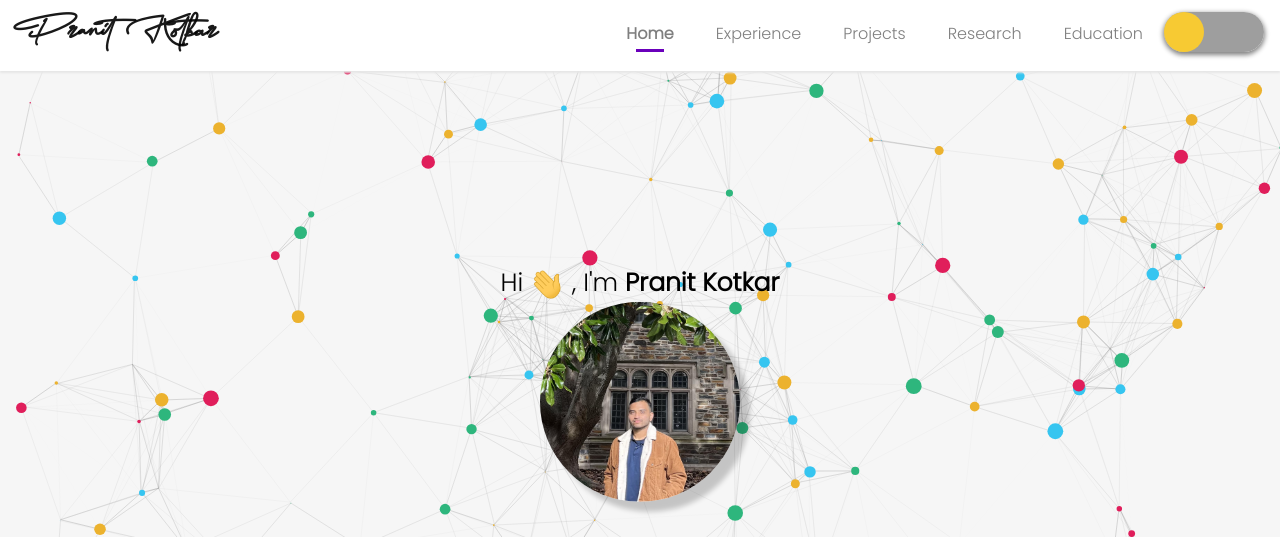
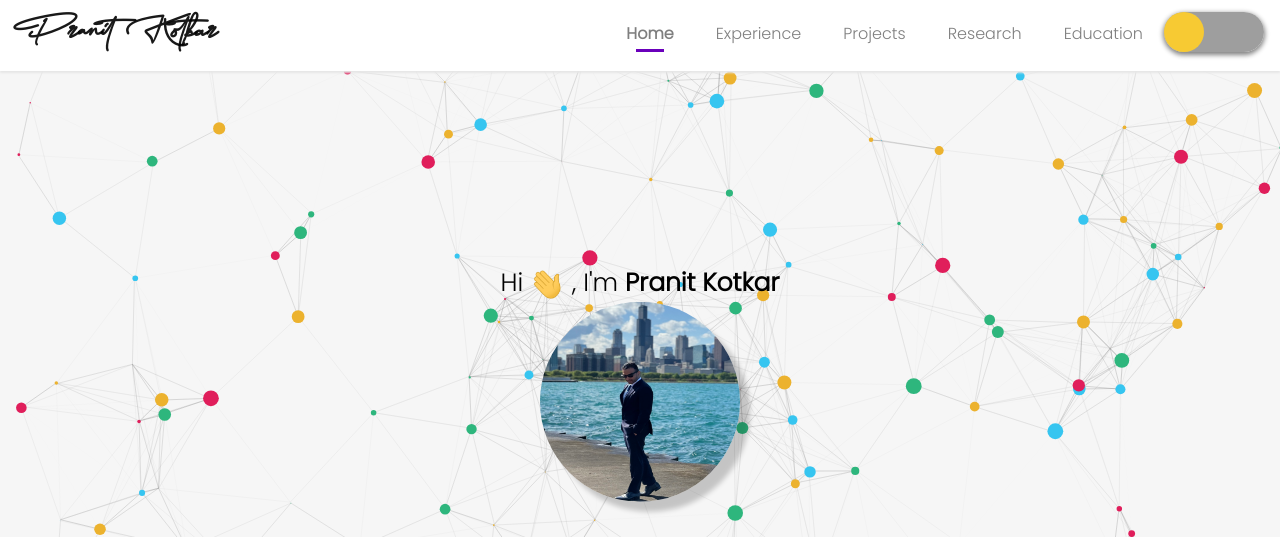
Before and after one commit to pranitkotkar/pk, a plain HTML site: page index.html in a window 1280 px wide. Shown: the top 537 px of the page. Drawn offline with nearby package versions, Linux system fonts and the light colour scheme; grey boxes are pictures that could not be loaded; animation ran at ten frames a second; some icons are missing; files whose address does not match are found by name.

Commit message:
Update index.html

```diff
--- a/index.html
+++ b/index.html
@@ -70,7 +70,7 @@
         <div class="text col-sm-6" style="margin-top: 140px;">Hi <span class="wave"><img src="assets/images/Hand.gif" width="35px"></span>&nbsp;, I'm <span class="header">Pranit Kotkar</span>
             <div class="center">
                 <div>
-                    <img src="assets/images/img-min.jpg" alt="" class="rounded-circle" height="200" width="200">
+                    <img src="assets/images/me.jpg" alt="" class="rounded-circle" height="200" width="200">
                 </div>
                 <br/>
                 <span style="display: inline;">I am into <span class="animated-text"
```
